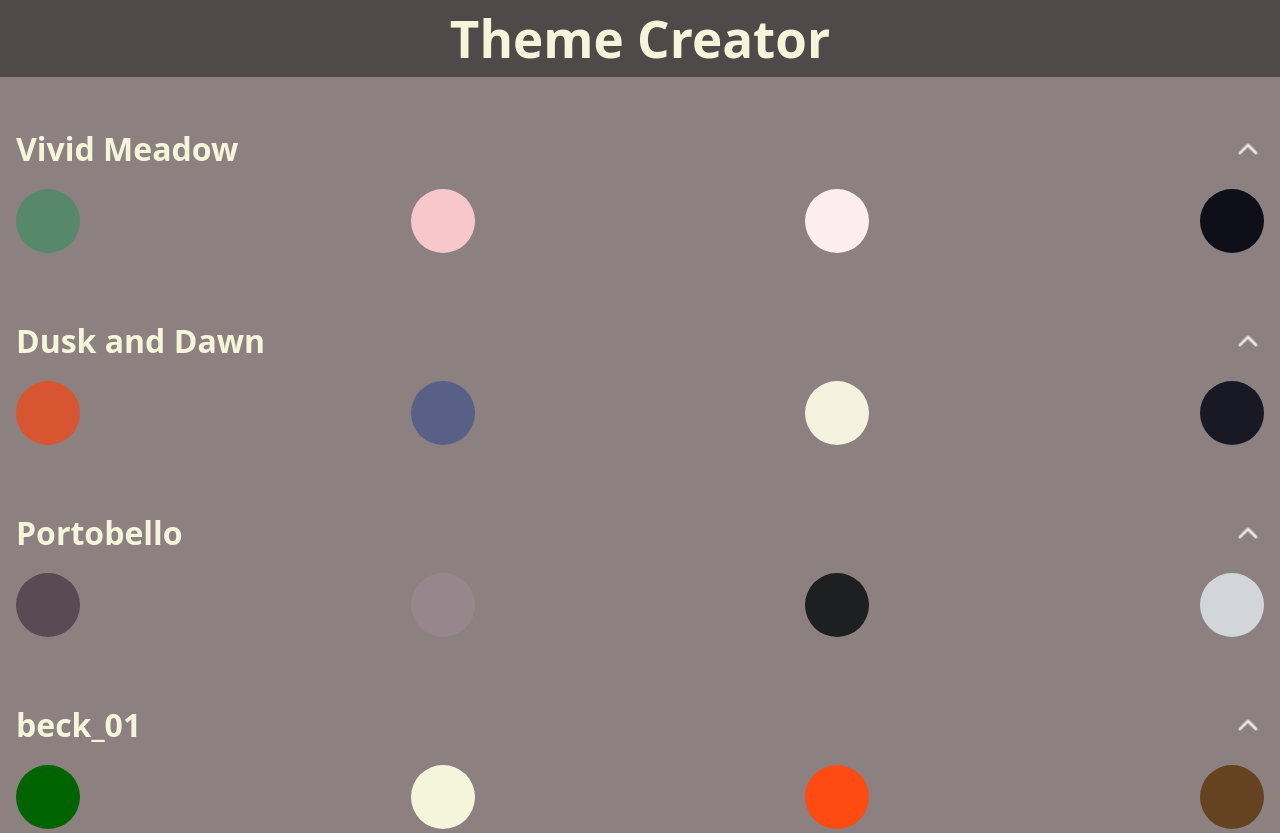
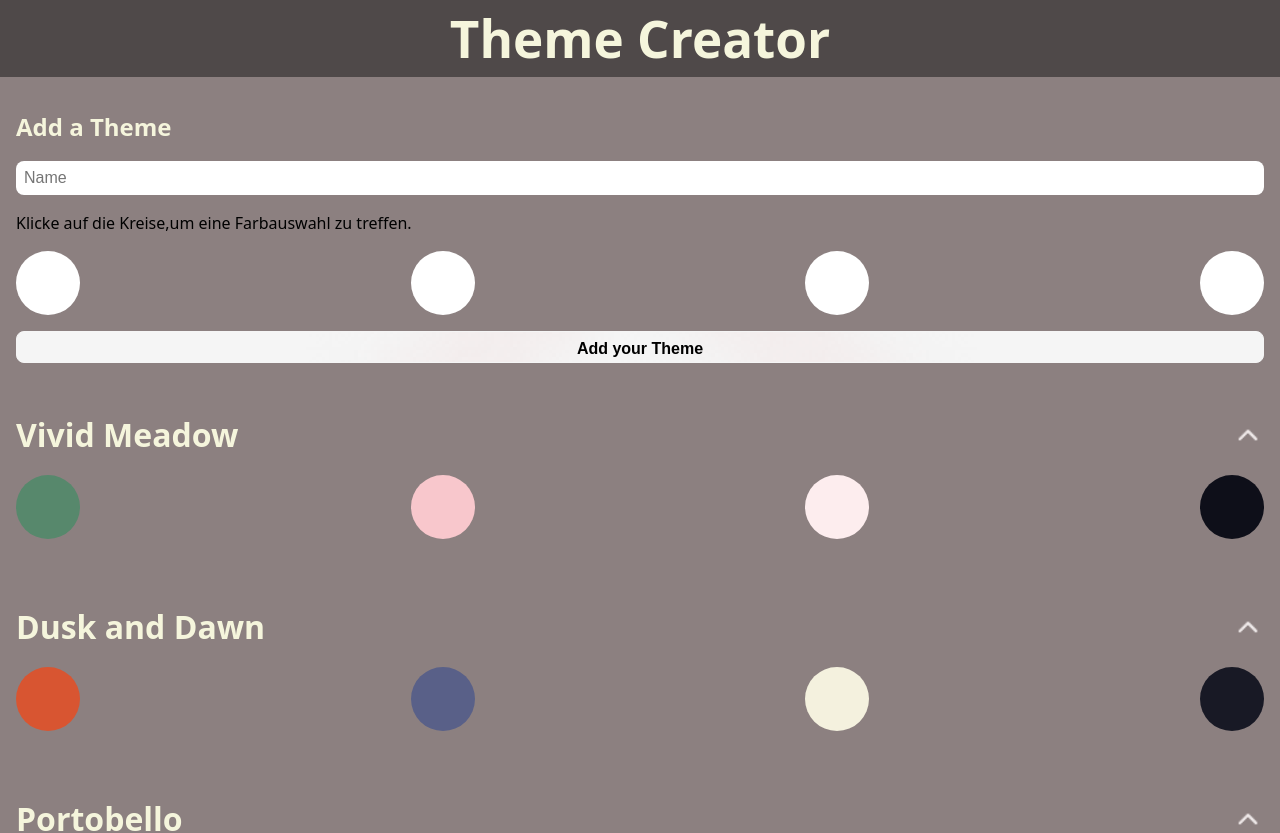
Before and after one commit to bbeck-hh/Theme-Creator, a React (Vite) app: page / in a window 1280 px wide. Shown: the top 833 px of the page. Built offline with nearby package versions, Linux system fonts and the light colour scheme.

Commit message:
Add ThemeForm component for theme creation and color selection

```diff
--- a/src/App.jsx
+++ b/src/App.jsx
@@ -1,5 +1,6 @@
 import React, { useState } from 'react';
 import Theme from './components/Theme/Theme';
+import ThemeForm from './components/ThemeForm/ThemeForm';
 import { themes } from './db';
 import "./styles.css";
 
@@ -11,7 +12,7 @@ export default function App() {
       <header>
         <h1>Theme Creator</h1>
       </header>
-
+      <ThemeForm />
       {
         themes.map((theme, index) => (
           <div key={index} className="card-container">
--- /dev/null
+++ b/src/components/ThemeForm/ThemeForm.css
@@ -0,0 +1,56 @@
+.addTheme__form {
+    width: 100vw;
+    padding: 0 1rem;
+}
+.addTheme__container {
+    display: flex;
+    flex-direction: column;
+}
+.addTheme__button {
+  width: 100%;
+  padding: .5rem;
+  background-color: #f5f5f5;
+  border: 1px solid #f5f5f5;
+  border-radius: .5rem;
+  font-size: 16px;
+  font-weight: 600;
+  cursor: pointer;
+}
+.addTheme__colors {
+    display: flex;
+    justify-content: space-between;
+    margin-bottom: 1rem;
+    flex-wrap: wrap;
+}
+.addTheme__colors > p:first-child {
+    flex: 1 0 100%;
+    margin-bottom: 1rem;
+}
+.addTheme__container h2 {
+    color: var(--collectionName);
+    margin-bottom: 1rem;
+}
+.addTheme__container input{
+    margin-bottom: 1rem;
+    padding: .5rem;
+    border: 1px solid var(--borderColor);
+    border-radius: .5rem;
+    font-size: 1rem;
+}
+
+.theme__colors--add {
+    margin-bottom: 1rem;
+    margin-top: 0;
+}
+
+.color-picker {
+    margin: 1rem auto;
+    position: relative;
+}
+button.color-picker__button {
+    position: absolute;
+    right: -2.5rem;
+    top: .5rem;
+    cursor: pointer;
+    background-image: url("./../../assets/close-x-red.png");
+}
--- /dev/null
+++ b/src/components/ThemeForm/ThemeForm.jsx
@@ -0,0 +1,79 @@
+import React, { useState } from "react";
+import { HexColorPicker } from "react-colorful";
+import { v4 as uuid } from "uuid";
+import "./ThemeForm.css";
+export default function ThemeForm() {
+    // Verwalten der Farben, für die Farbauswahl im Color Picker.
+    const [color, setColor] = useState("#aabbcc");
+    const [activeColorField, setActiveColorField] = useState(null);
+
+    function handleSubmit(event) {
+        event.preventDefault();
+
+    }
+
+    // Color Field Click -> Setzt den aktiven Color Field
+    function handleColorFieldClick(index) {
+        setActiveColorField(index);
+    }
+
+    // Change Color -> Setzt die aktive Farbe aus dem Color Picker und überschreibt den default
+    function handleColorChange(newColor) {
+        setColor(newColor);
+        if (activeColorField !== null) {
+            document.getElementById(`color-field-${activeColorField}`).style.backgroundColor = newColor;
+        }
+    }
+
+    // Close Color Picker -> Setzt den aktiven Color Field auf null/falsy
+    function handleClosePicker() {
+        setActiveColorField(null);
+    }
+
+    const randomId = uuid();
+    return (
+        <>
+            <div className="card-container">
+                <form className="addTheme__form" onSubmit={handleSubmit}>
+                    <div className="addTheme__container" id={randomId}>
+                        <h2>Add a Theme</h2>
+                        <label htmlFor="theme-name"></label>
+                        <input
+                            type="text"
+                            name="name"
+                            id="theme-name"
+                            placeholder="Name"
+                            required
+                        />
+
+                        <div className="addTheme__colors">
+                            <p>Klicke auf die Kreise,um eine Farbauswahl zu treffen.</p>
+                            {/* Array für die 4 "Kreise" Farben */}
+                            {[0, 1, 2, 3].map((index) => (
+                                <div
+                                    // Erstelle mir 4 "Kreise" für die Farbauswahl jeder bekommt ein handleClick Event
+                                    // und führt den Setter aus.Aktualisieren des state(setActiveColorField)
+                                    // Change Color -> Setzt die aktive Farbe aus dem Color Picker und überschreibt den default
+                                    key={index}
+                                    id={`color-field-${index}`}
+                                    className="theme__color-plate addTheme__pickColor"
+                                    style={{ backgroundColor: '#ffffff' }}
+                                    onClick={() => handleColorFieldClick(index)}
+                                ></div>
+                            ))}
+                        </div>
+                        {activeColorField !== null && (
+                            <div className="color-picker">
+                                {/* Übergeben der newColor(color) und ausführen des Setter, aktualisieren des state(setColor) */}
+                                <HexColorPicker color={color} onChange={handleColorChange} />
+                                {/* Close Color Picker, bei onCllick */}
+                                <button type="button" className="color-picker__button" onClick={handleClosePicker}></button>
+                            </div>
+                        )}
+                        <button className="addTheme__button">Add your Theme</button>
+                    </div>
+                </form>
+            </div>
+        </>
+    )
+}
```
Also changed, not shown: src/assets/close-x-red.png (added).
